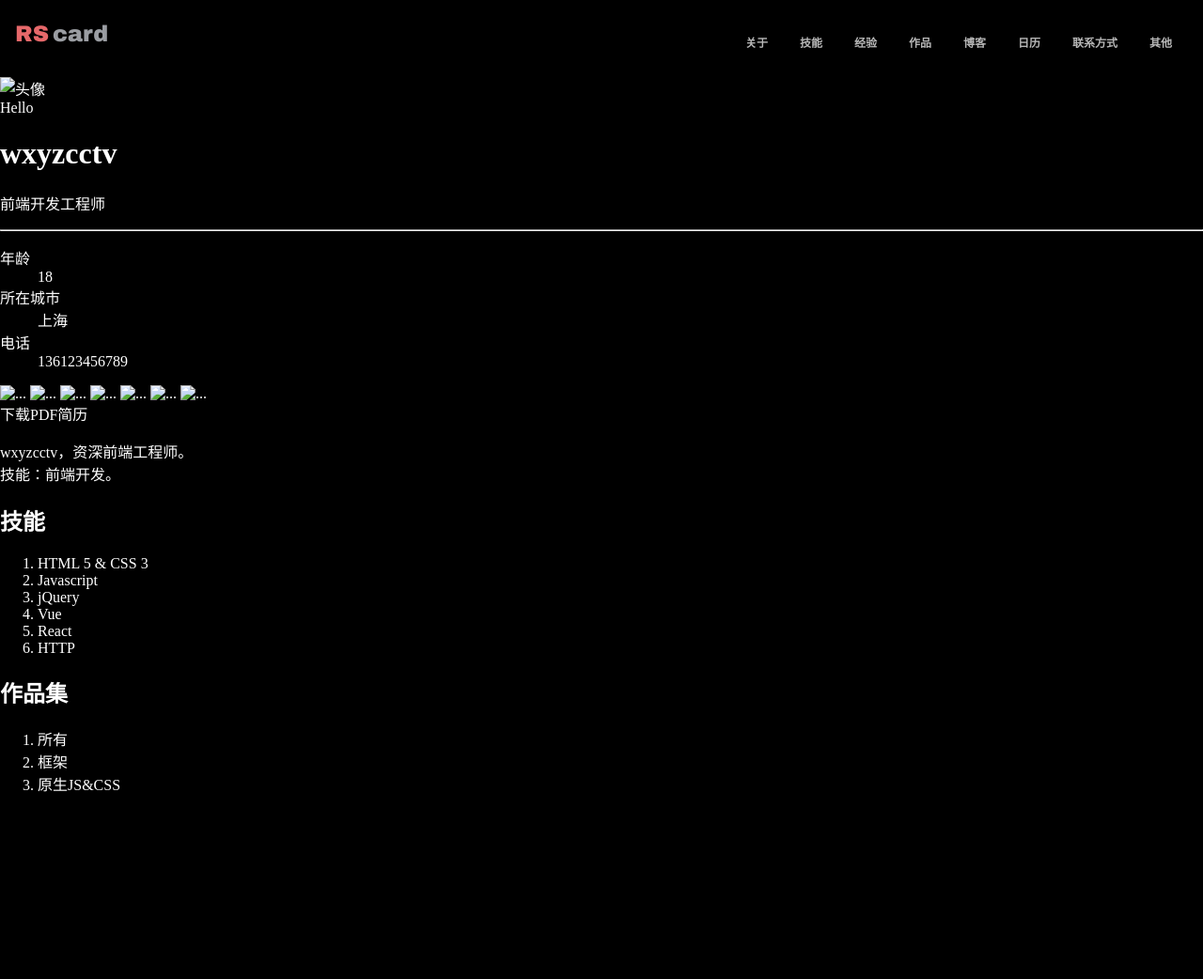
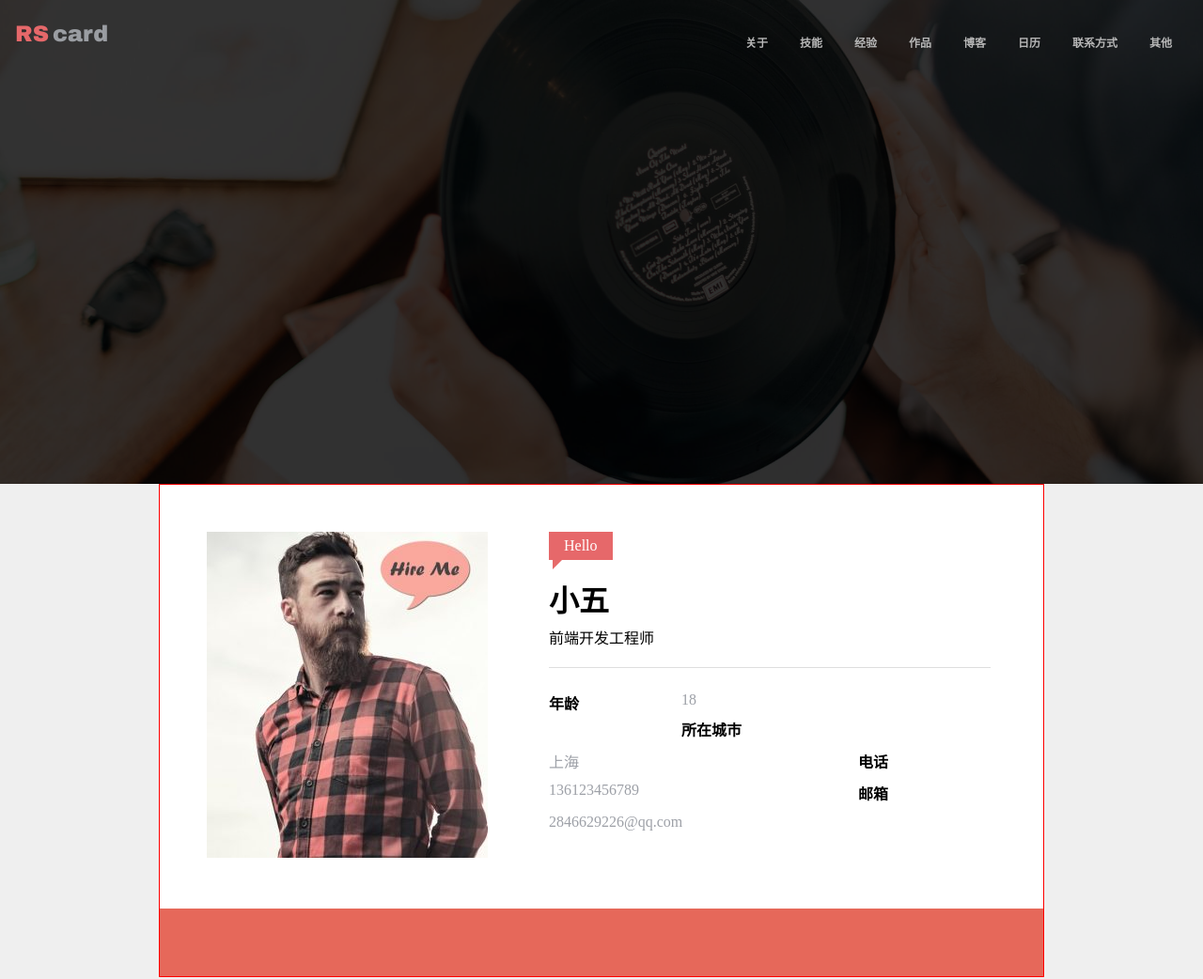
Before and after one commit to wxyzcctv/resume-2019213, a plain HTML site: page index.html in a window 1280 px wide. Shown: the top 1042 px of the page at 94% size. Before the commit the page ends 862 px from the top, so only its background shows below. Drawn offline with Linux system fonts and the light colour scheme.

Commit message:
第二次上传

```diff
--- a/a.css
+++ b/a.css
@@ -1,39 +1,51 @@
 body{
-    background: black;
-    color: white;
+    background: #efefef;
     margin: 0;
 }
 a{
     color: inherit;
     text-decoration: none;
 }
+*{
+    margin: 0px;
+    padding: 0px;
+}
+hr{
+    height: 0;
+    border: none;
+    border-top: 1px solid #dedede;
+}
 .clearfix::after{
     content: '';
     display: block;
     clear: both;
 }
-.topNavBar > nav > ul {
+.topNavBar-inner{
+    padding: 0 16px;
+}
+.topNavBar nav > ul {
     list-style:none;
     margin: 0;
     padding: 0;
 }
 .topNavBar{
-    padding-left: 16px;
-    padding-right: 16px;
-    padding-top: 20px;
-    padding-bottom: 20px;
+    padding: 20px 0px 20px 0px;
+    position: fixed;
+    top: 0px;
+    left: 0px;
+    width: 100%;
 }
-.topNavBar > nav > ul > li{
+.topNavBar nav > ul > li{
     float:left;
     margin-left: 17px;
     margin-right: 17px;
 
 }
 
-.topNavBar > nav{
+.topNavBar nav{
     padding-top: 8px;
 }
-.topNavBar > nav > ul > li > a{
+.topNavBar nav > ul > li > a{
     font-size: 12px;
     color: #b7b7b7;
     text-decoration: none;
@@ -44,7 +56,7 @@
     padding-bottom: 5px;
     display: block;
 }
-.topNavBar > nav > ul > li > a:hover{
+.topNavBar nav > ul > li > a:hover{
 
     border-bottom: 3px solid #e06567;
 }
@@ -62,3 +74,96 @@
 .topNavBar .logo .card{
     color: #9a9da2;
 }
+.banner{
+    background-image: url(./rs-cover.jpg);
+    height: 515px;
+    background-position: center center;
+    background-size: cover;
+}
+.banner .mask{
+    height: 515px;
+    background-color: rgba(0,0,0,0.8);
+}
+.userCard{
+    border: 1px solid red;
+    max-width: 940px;
+    margin-left: auto;
+    margin-right: auto;
+    background-color: #ffff;
+}
+.userCard .welcome{
+    color: white;
+    background: #e6686a;
+    display: inline-block;
+    padding: 4px 16px;
+    line-height: 22px;
+    position: relative;
+}
+.userCard .welcome .triangle{
+    display: block;
+    border: 10px solid transparent;
+    width: 0px;
+    border-left-color: #e66b6a;
+    border-top-width: 0px;
+    position: absolute;
+    left: 4px;
+    top: 100%;
+}
+.userCard .picture{
+    float: left;
+}
+.userCard .text{
+
+    float: left;
+    margin-left: 65px;
+    width: 470px
+}
+.userCard .text h1{
+    margin-top: 18px;
+}
+.userCard .text p{
+    margin-top: 6px;
+}
+.userCard .text hr{
+    margin: 20px 0px;
+}
+
+.userCard .pictureAndText{
+    padding: 50px;
+}
+.userCard dl dt,
+.userCard dl dd{
+    float: left;
+    padding: 5px 0;
+}
+.userCard dl dt{
+    width: 30%;
+    font-weight: bold;
+}
+.userCard dl dd{
+    width: 70%;
+    color: #9da0a7;
+}
+.userCard > footer.media{
+    background: #e6685a;
+    text-align: center;
+}
+.userCard > footer.media > a{
+    display: inline-block;
+    width: 40px;
+    line-height: 30px;
+    padding: 5px 0;
+    border-radius: 50px;
+    margin: 16px;
+}
+.userCard > footer.media > a:hover{
+    background: #D96164;
+}
+
+.userCard svg{
+    width: 30px;
+    height: 30px;
+    fill: white;
+    vertical-align: top;
+    position:
+}
--- a/index.html
+++ b/index.html
@@ -3,10 +3,20 @@
   <head>
     <title>我的个人简历</title>
 	<link rel="stylesheet" href="./a.css">
+	<script src="//at.alicdn.com/t/font_881797_9ahi3eg5y0k.js"></script>
+	<style type="text/css">
+		.icon {
+		   width: 1em; height: 1em;
+		   vertical-align: -0.15em;
+		   fill: currentColor;
+		   overflow: hidden;
+		}
+	</style>
   </head>
 
   <body>
-	  <div class="topNavBar clearfix">
+	  <div class="topNavBar">
+		  <div class="topNavBar-inner clearfix">
 				<a class="logo" href="#" alt="logo" style="float:left;">
 						<span class="rs">RS</span><span class="card">card</span>
 				</a>
@@ -39,16 +49,22 @@
 						</ul>
 					</nav>
 		  </div>
-	  <div class="banner" style="background-image: url(#)"></div>
+      </div>
+	  <div class="banner">
+		  <div class="mask"></div>
+	  </div>
 	  <main>
-	  <div class="card">
+	  <div class="userCard">
+		<div class="pictureAndText clearfix">
 			<div class="picture">
-		  <img src="" alt="头像">
+					<img src="./avatart.jpg" width="299" height="347" alt="头像">
 			</div>
 			<div class="text">
-		  <div class="profile">
-		  <span class="welcome">Hello</span>
-		  <h1>wxyzcctv</h1>
+				<span class="welcome">
+					Hello
+				<span class=triangle></span>
+				</span>
+				<h1>小五</h1>
 					<p>前端开发工程师</p>
 					<hr>
 				<dl>
@@ -58,18 +74,28 @@
 					<dd>上海</dd>
 					<dt>电话</dt>
 					<dd>136123456789</dd>
+					<dt>邮箱</dt>
+					<dd>2846629226@qq.com</dd>
 				</dl>
 			</div>
+		</div>
 		<footer class="media">
-			  <a href="#"><img src="#" alt="..."></a>
-			  <a href="#"><img src="#" alt="..."></a>
-			  <a href="#"><img src="#" alt="..."></a>
-			  <a href="#"><img src="#" alt="..."></a>
-			  <a href="#"><img src="#" alt="..."></a>
-			  <a href="#"><img src="#" alt="..."></a>
-			  <a href="#"><img src="#" alt="..."></a>
+			<a href="#">
+				<svg class="icon" aria-hidden="true">
+					<use xlink:href="#icon-github"></use>
+				</svg>
+			</a>
+			<a href="#">
+				<svg class="icon" aria-hidden="true">
+					<use xlink:href="#icon-weibo"></use>
+				</svg>
+			</a>
+			<a href="#">
+				<svg class="icon" aria-hidden="true">
+					<use xlink:href="#icon-twitter"></use>
+				</svg>
+			</a>
 		</footer>
-		  </div>
 	</div>
 	  </div>
 	  <a class="button" href="#">下载PDF简历</a>
```
Also changed, not shown: avatart.jpg (added), rs-cover.jpg (added). Lines whose indentation alone changed are shown as unchanged.
